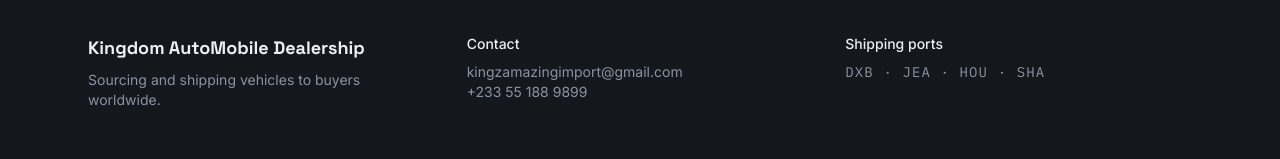
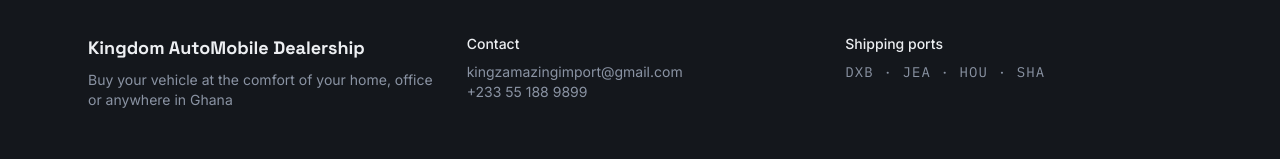
Before and after one commit to junior-3dmund/car-export-site, a Next.js app: page / in a window 1280 px wide. Shown: the part 980-1139 px from the top of the page. Built offline with nearby package versions, Linux system fonts and the light colour scheme; no server answers; the database is empty.

Commit message:
Update dealership tagline

```diff
--- a/components/Footer.js
+++ b/components/Footer.js
@@ -5,7 +5,7 @@ export default function Footer() {
         <div>
           <p className="font-display font-bold text-lg mb-2">Kingdom AutoMobile Dealership</p>
           <p className="text-silver">
-            Sourcing and shipping vehicles to buyers worldwide.
+            Buy your vehicle at the comfort of your home, office or anywhere in Ghana
           </p>
         </div>
         <div>
```
